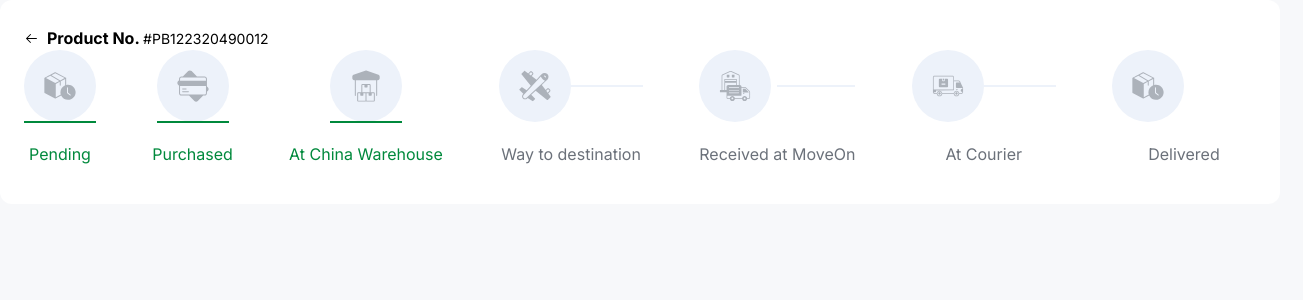
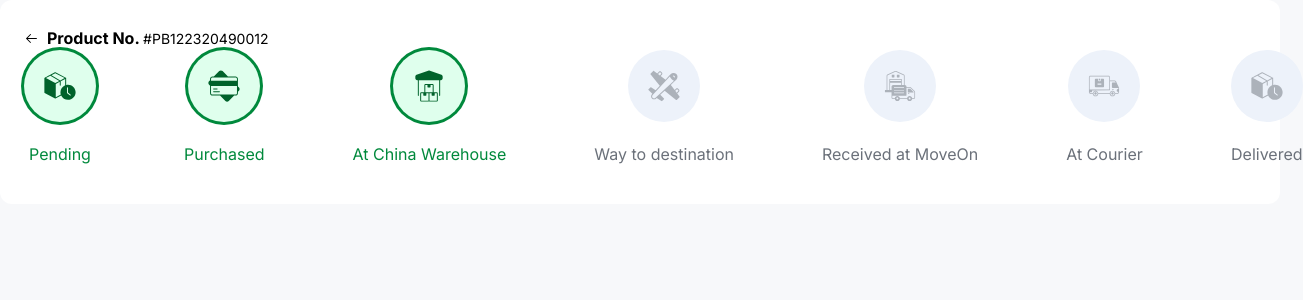
Before and after one commit to masudrahman-dev/buy-ship-me, a React (Vite) app: page / in a window 1280 px wide. Shown: the top 300 px of the page, 1303 px wide, since content can reach past the window. Built offline with nearby package versions, Linux system fonts and the light colour scheme.

Commit message:
basic stepper makes done

```diff
--- a/src/App.tsx
+++ b/src/App.tsx
@@ -31,34 +31,13 @@ const App = () => {
 
               {/*  absolute top-1/2  left-1/2 w-full z-20 -translate-x-1/2 -translate-y-1/2  */}
               <div className="">
-                <div className="flex  items-center  justify-between">
+                <div className="flex  justify-between  gap-[88px] items-center ">
                   {stepperItems?.map((item, index) => {
                     if (item.isComplete) {
-                      if (stepperItems.length - 1 === index) {
                       return (
                         <div className=" flex flex-col items-center gap-5">
-                            <div className=""> {item.inCompleteIcon}</div>
-                            <p
-                              className={clx(
-                                "text-silver text-center text-nowrap",
-                                {
-                                  "text-msGreen": item.isComplete,
-                                }
-                              )}
-                            >
-                              {item.label}
-                            </p>
-                          </div>
-                        );
-                      } else {
-                        return (
-                          <div className=" flex flex-col items-center gap-5">
-                            <div className=" ">
-                              <div className=""> {item.inCompleteIcon}</div>
-                              <div className="relative ">
-                                <div className="bg-msGreen h-[2px] absolute top-1/2 left-0  -translate-y-1/2   z-10 w-full"></div>
-                              </div>
-                            </div>
+                          {item.completeIcon}
+
                           <p
                             className={clx(
                               "text-silver text-center text-nowrap",
@@ -72,15 +51,10 @@ const App = () => {
                         </div>
                       );
                     }
-                    }
-
-                    if (!item.isComplete) {
-                      if (stepperItems.length - 1 === index) {
                     return (
                       <div className="flex flex-col items-center gap-5">
-                            <div className=" grid grid-cols-2 w-full items-center ">
-                              <div className="z-10"> {item.inCompleteIcon}</div>
-                            </div>
+                        {item.inCompleteIcon}
+
                         <p
                           className={clx(
                             "text-silver text-center text-nowrap",
@@ -93,29 +67,6 @@ const App = () => {
                         </p>
                       </div>
                     );
-                      }
-
-                      return (
-                        <div className="flex flex-col items-center gap-5">
-                          <div className=" grid grid-cols-2 w-full items-center ">
-                            <div className="z-10"> {item.inCompleteIcon}</div>
-                            <div className="relative ">
-                              <div className="bg-msGray h-[2px] w-full "></div>
-                            </div>
-                          </div>
-                          <p
-                            className={clx(
-                              "text-silver text-center text-nowrap",
-                              {
-                                "text-msGreen": item.isComplete,
-                              }
-                            )}
-                          >
-                            {item.label}
-                          </p>
-                        </div>
-                      );
-                    }
                   })}
                 </div>
               </div>
```
Lines whose indentation alone changed are shown as unchanged.
